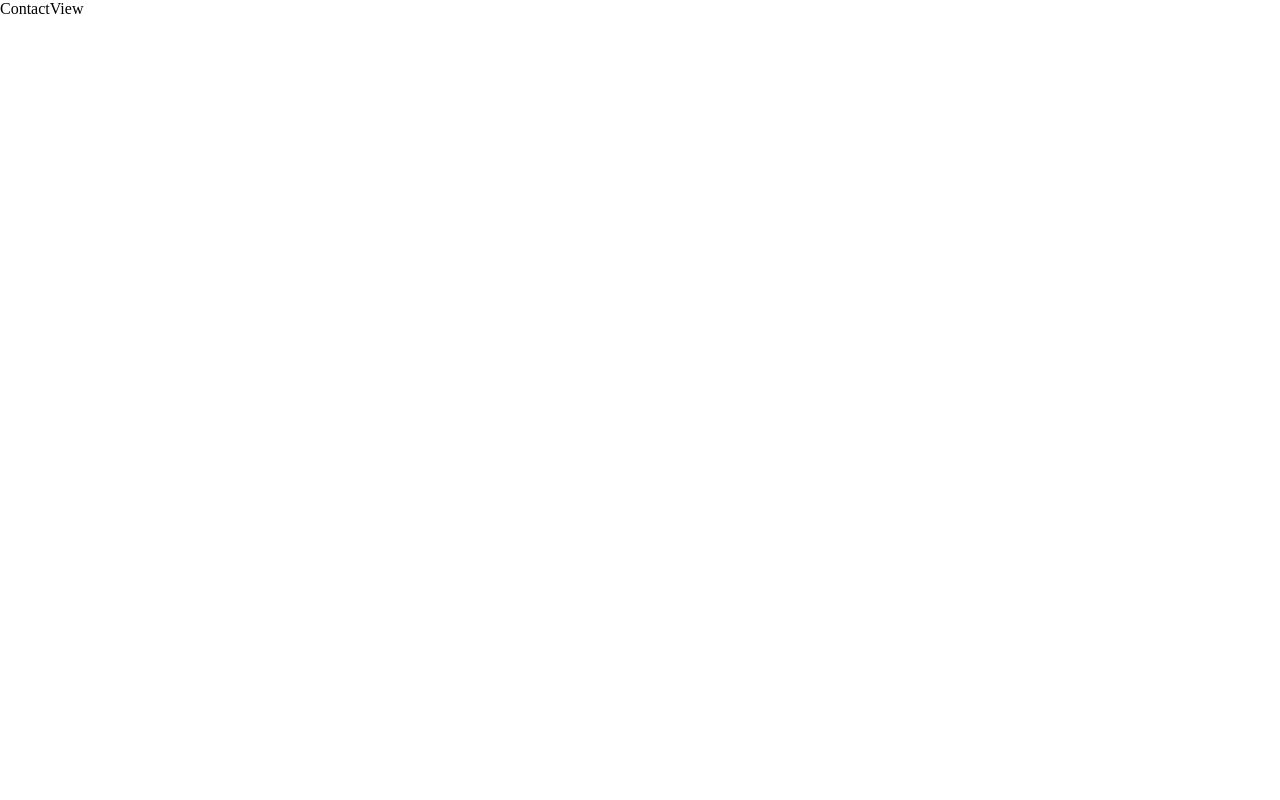
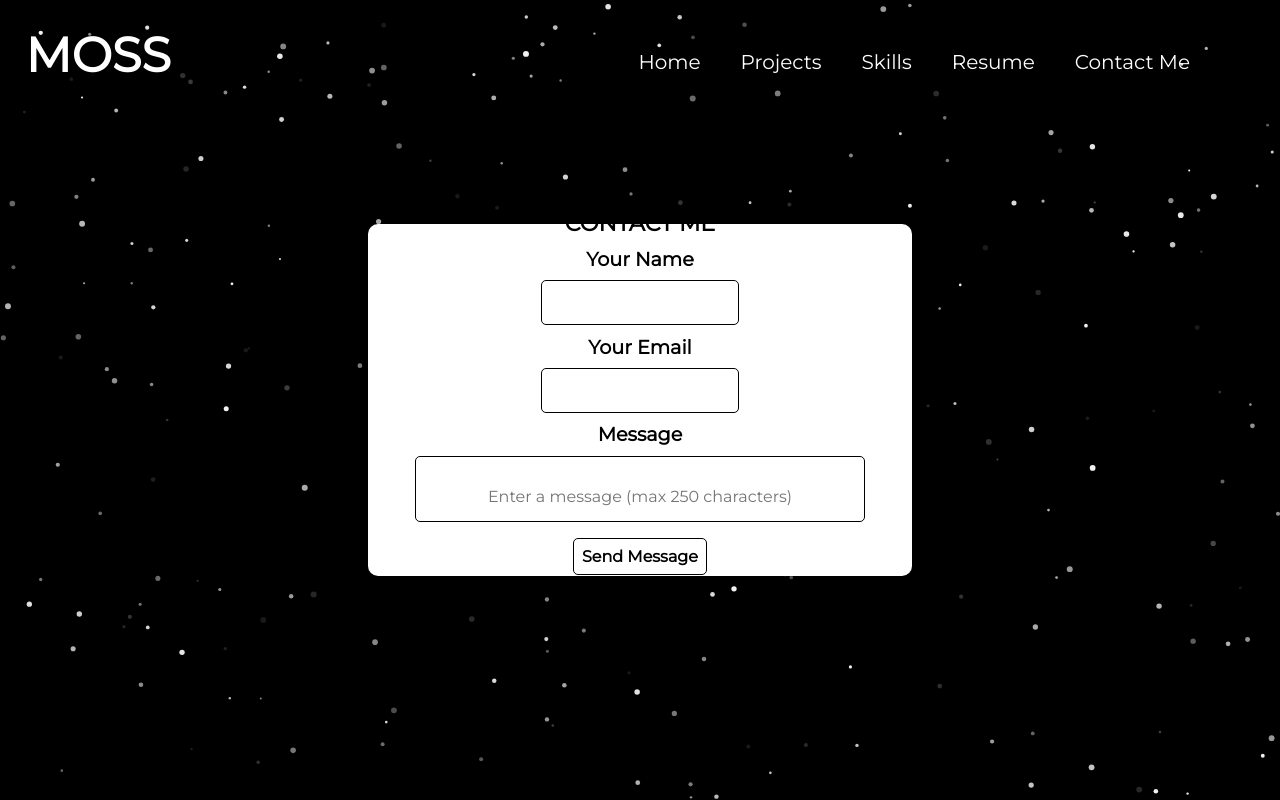
Before and after one commit to jakemoss127/Portfolio-v2, a React (Create React App) app: page /contact in a window 1280 px wide. Built offline with nearby package versions, Linux system fonts and the light colour scheme.

Commit message:
Completed Resume & Contact views.

```diff
--- a/package.json
+++ b/package.json
@@ -3,14 +3,18 @@
   "version": "0.1.0",
   "private": true,
   "dependencies": {
+    "@emailjs/browser": "^3.11.0",
     "@testing-library/jest-dom": "^5.17.0",
     "@testing-library/react": "^13.4.0",
     "@testing-library/user-event": "^13.5.0",
     "gsap": "^3.12.2",
     "react": "^18.2.0",
+    "react-confetti": "^6.1.0",
     "react-dom": "^18.2.0",
     "react-router-dom": "^6.20.0",
     "react-scripts": "5.0.1",
+    "react-tsparticles": "^2.12.2",
+    "tsparticles": "^2.12.0",
     "web-vitals": "^2.1.4"
   },
   "scripts": {
--- a/src/App.css
+++ b/src/App.css
@@ -24,7 +24,7 @@ html {
   height: 100vh;
   width: 100vw;
   filter: contrast(140%) brightness(100%);
-  background: linear-gradient(48deg, rgba(49, 26, 46, 0.75), rgba(165, 68, 255, 0.75), rgba(71, 48, 92, 0.75)),
+  background: linear-gradient(45deg, rgba(49, 26, 46, 0.75), rgba(165, 68, 255, 0.75), rgba(71, 48, 92, 0.75)),
   radial-gradient(
     at var(--mouse-x) var(--mouse-y),
     rgba(255,255,255,0.5),
--- /dev/null
+++ b/src/components/Confetti.jsx
@@ -0,0 +1,31 @@
+import React, { useEffect, useState } from 'react';
+import ReactConfetti from 'react-confetti';
+
+
+const Confetti = ({doConfetti}) => {
+    const [windowDimensions, setWindowDimensions] = useState({ width: window.innerWidth, height: window.innerHeight });
+
+const detectSize = () => {
+    setWindowDimensions({ width: window.innerWidth, height: window.innerHeight });
+}
+
+useEffect(() => {
+    window.addEventListener('resize', detectSize);
+    return () => {
+        window.removeEventListener('resize', detectSize);
+    }
+}, [windowDimensions])
+
+    return (
+        <div>
+            {
+                doConfetti && <ReactConfetti
+                    width={windowDimensions.width}
+                    height={windowDimensions.height}
+                />
+            }
+        </div>
+    )
+}
+
+export default Confetti
--- /dev/null
+++ b/src/components/ParticleBack.jsx
@@ -0,0 +1,74 @@
+import React from 'react';
+import Particles from 'react-tsparticles';
+import { loadFull } from 'tsparticles';
+
+const ParticleBack = () => {
+    const particlesInit = async (main) => {
+        console.log(main);
+        await loadFull(main);
+    };
+
+    const particlesLoaded = (container) => {
+        console.log(container);
+    };
+
+    return (
+        <div>
+            <Particles
+                id="tsparticles"
+                init={particlesInit}
+                loaded={particlesLoaded}
+                options={{
+                    background: {
+                        color: '#000000',
+                    },
+                    fpsLimit: 40,
+                    interactivity: {
+                        detectsOn: 'canvas',
+                        events: {
+                            resize: true,
+                        },
+                    },
+                    particles: {
+                        color: {
+                            value: '#f1f1f1',
+                        },
+                        number: {
+                            density: {
+                                enable: true,
+                                area: 1080,
+                            },
+                            limit: 0,
+                            value: 300,
+                        },
+                        opacity: {
+                            animation: {
+                                enable: true,
+                                minimumValue: 0.1, // Adjust the minimum opacity value
+                                speed: 1,
+                                sync: false,
+                            },
+                            random: {
+                                enable: true,
+                                minimumValue: 0.1,
+                            },
+                            value: 1,
+                        },
+                        shape: {
+                            type: 'circle',
+                        },
+                        size: {
+                            random: {
+                                enable: true,
+                                minimumValue: 1,
+                            },
+                            value: 3,
+                        },
+                    },
+                }}
+            />
+        </div>
+    );
+};
+
+export default ParticleBack;
--- a/src/components/Resume.jsx
+++ b/src/components/Resume.jsx
@@ -1,9 +1,29 @@
-import React from 'react'
+import React, {useState} from 'react'
 import './styles/resumestyles.css'
+import Confetti from './Confetti'
+import myResume from '../assets/Resume.pdf'
+
 const Resume = () => {
+
+  const [doConf, setDoConf] = useState(false);
+
+const handleClick = () => {
+  setDoConf(true);
+  setTimeout(() => {
+    setDoConf(false);
+  }, 15000);
+
+}
+
   return (
     <div className='resume-wrapper'>
-        Resume
+      <div className="button-and-title">
+        <h1 className="resume-title">Thank you for giving me a chance!</h1>
+          <button className="confetti" onClick={handleClick}>
+            <a href={myResume} download={'JacobMossResume.pdf'}>Download My Resume</a>
+          </button>
+          <Confetti doConfetti={doConf}/>
+      </div>
     </div>
   )
 }
--- /dev/null
+++ b/src/components/styles/contactstyles.css
@@ -0,0 +1,84 @@
+* {
+    margin: 0;
+    padding: 0;
+}
+
+.container {
+    background-color: black;
+}
+
+.email-form {
+    display: flex;
+    justify-content: center;
+    align-items: center;
+    height: 100vh;
+    flex-direction: column;
+    font-family: 'Montserrat', sans-serif;
+}
+
+.card {
+    display: flex;
+    background-color: rgba(255, 255, 255, 1);
+    padding: 1em;
+    display: flex;
+    flex-direction: column;
+    height: 40vh;
+    width: 40vw;
+    border-radius: 10px;
+    justify-content: center;
+    align-items: center;
+    z-index: 1;
+}
+
+.submit-button {
+    border-radius: 5px;
+    background-color: white;
+    margin: 1em;
+    padding: 0.5em;
+    font-family: 'Montserrat', sans-serif;
+    cursor: pointer;
+    font-size: 1em;
+    transition: 0.4s;
+    border: 1px black solid;
+    font-weight: bold;
+}
+
+.submit-button:hover {
+    background-color: black;
+    color: white;
+    border: 1px solid white;
+}
+
+textarea {
+    border-radius: 5px;
+    border: 1px solid black;
+    font-family: 'Montserrat', sans-serif;
+    font-size: 1em;
+    padding: 2em;
+    width: 30vw;
+    height: 10vh;
+    overflow: hidden;
+    text-align: center;
+    resize: none;
+    line-height: 1em;
+}
+
+.form-label{
+    font-family: 'Montserrat', sans-serif;
+    font-size: 1.2em;
+    margin: 0.5em;
+    font-weight: bold;
+}
+
+h1 {
+    text-transform: uppercase;
+    font-family: 'Montserrat', sans-serif;
+    color: linear-gradient(to right, #ff105f, #ffad06);
+}
+
+.name-email {
+    border-radius: 5px;
+    border: 1px solid black;
+    padding: 1em;
+    font-family: 'Montserrat', sans-serif;
+}
--- a/src/components/styles/resumestyles.css
+++ b/src/components/styles/resumestyles.css
@@ -1,4 +1,40 @@
 .resume-wrapper {
-    background-color: blue;
-    height: 100vh;
+    display: flex;
+    flex-direction: column;
+    align-items: center;
+    justify-content: center;
+    text-align: center;
 }
+
+button {
+    background-color: white;
+    margin-top: 4vh;
+    width: 14vw;
+    height: 5vh;
+    border-radius: 10px;
+    border: 1px solid black;
+    transition: .4s;
+    font-family: 'Montserrat', sans-serif;
+    font-size: 1.2em;
+}
+
+button:hover {
+    background-color: black;
+    cursor: pointer;
+}
+
+button:hover a {
+    color: white;
+}
+
+.button-and-title{
+    margin-top: 45vh;
+}
+
+h1 {
+    font-size: 1.4em;
+}
+
+a {
+    color: black;
+}
--- a/src/views/ContactView.jsx
+++ b/src/views/ContactView.jsx
@@ -1,8 +1,47 @@
-import React from 'react'
+import React, { useRef, useState } from 'react';
+import emailjs from '@emailjs/browser';
+import Navbar from '../components/Navbar';
+import '../components/styles/contactstyles.css';
+import ParticleBack from '../components/ParticleBack';
 
 const ContactView = () => {
+
+  const [message, setMessage] = useState('');
+  const form = useRef();
+
+  const sendEmail = (e) => {
+    e.preventDefault();
+    emailjs.sendForm('service_dp1gjve', 'template_vxlqhlb', form.current, 'OpTIZBLKtFa-Y2gvQ')
+      .then((result) => {
+          console.log(result.text);
+          alert('Your message has been sent!');
+          // Clear messsage fields
+          e.target.reset();
+      }, (error) => {
+          console.log(error.text);
+          alert('An errror occurred, please try again.');
+      });
+  };
+
   return (
-    <div>ContactView</div>
+    <div className='container'>
+      <ParticleBack/>
+      <div className="form-container">
+        <Navbar/>
+        <form className='email-form' ref={form} onSubmit={sendEmail}>
+          <div className="card">
+            <h1>Contact Me</h1>
+            <label className='form-label'>Your Name</label>
+            <input className='name-email' type="text" name="user_name" />
+            <label className='form-label'>Your Email</label>
+            <input className='name-email' type="email" name="user_email" />
+            <label className='form-label'>Message</label>
+            <textarea name="message" maxLength={250} placeholder="Enter a message (max 250 characters)" value={message} onChange={(e) => setMessage(e.target.value)} />
+            <input className='submit-button' type="submit" value="Send Message" />
+          </div>
+        </form>
+      </div>
+    </div>
   )
 }
 
--- a/src/views/ResumeView.jsx
+++ b/src/views/ResumeView.jsx
@@ -1,8 +1,14 @@
 import React from 'react'
+import Resume
+ from '../components/Resume'
+import Navbar from '../components/Navbar';
 
 const ResumeView = () => {
   return (
-    <div>ResumeView</div>
+    <div>
+      <Navbar textColor={'black'}/>
+      <Resume />
+    </div>
   )
 }
 
```
Also changed, not shown: 2 other files (tests, documents, lock files or other folders).
